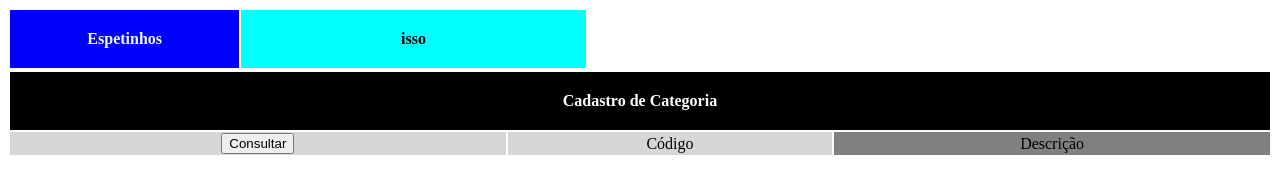
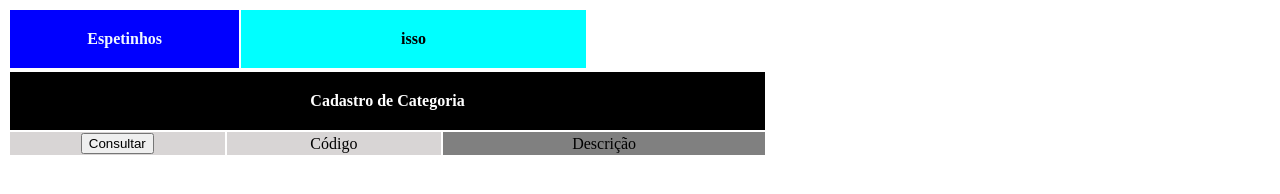
Before and after one commit to GabrielaBatistadaRocha/cadastrocategoria, a plain HTML site: page index.html in a window 1280 px wide. Drawn offline with Linux system fonts and the light colour scheme.

Commit message:
hfjdkjdd

```diff
--- a/style.css
+++ b/style.css
@@ -21,8 +21,10 @@
    text-align: center;
    justify-content: center;
    align-items: center;
+   width: 10%;
  }
 .parte2{
     background-color: gray;
-   text-align: center;
+    text-align: center;
+    width: 15%;
 }
```
